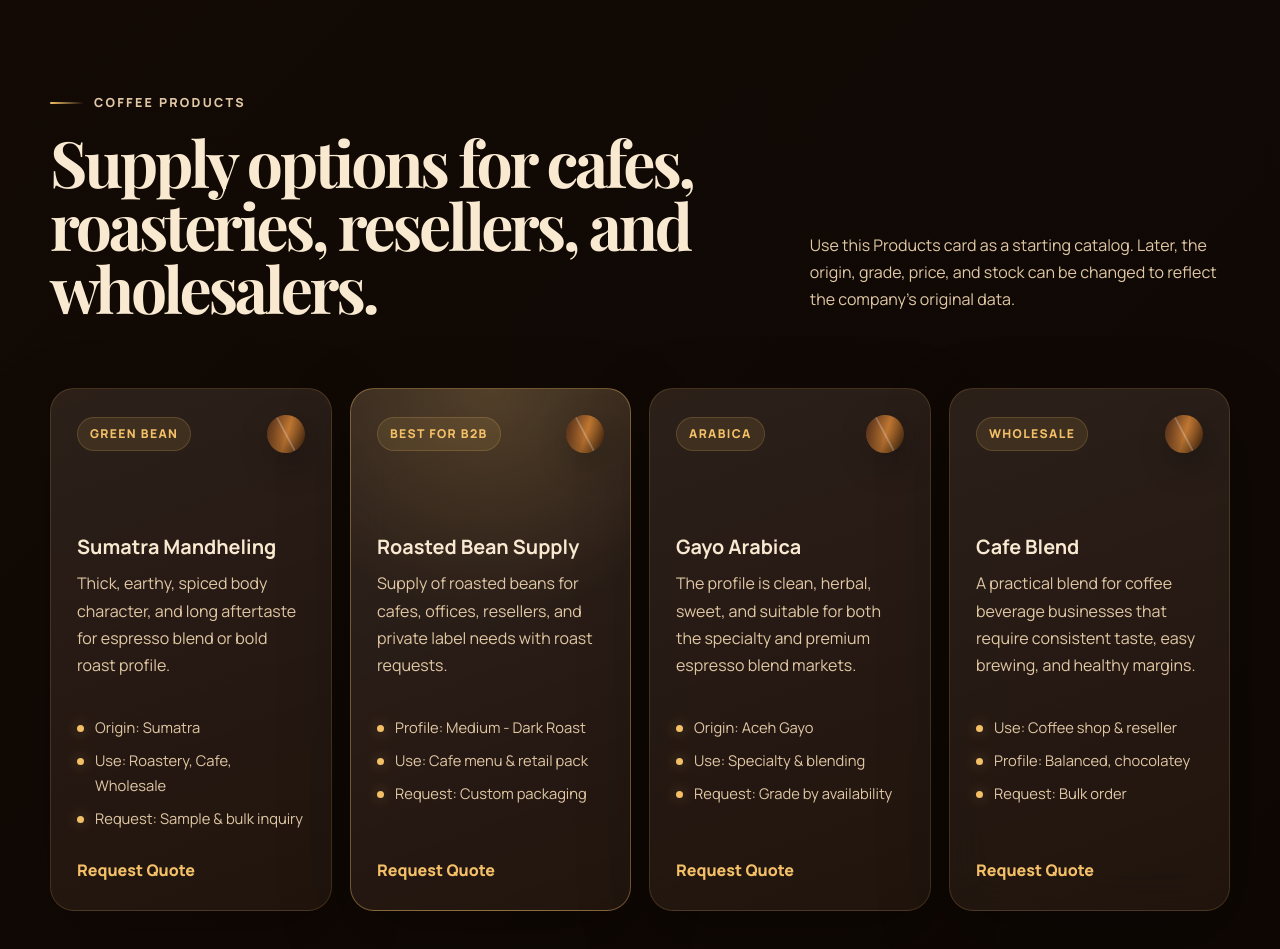
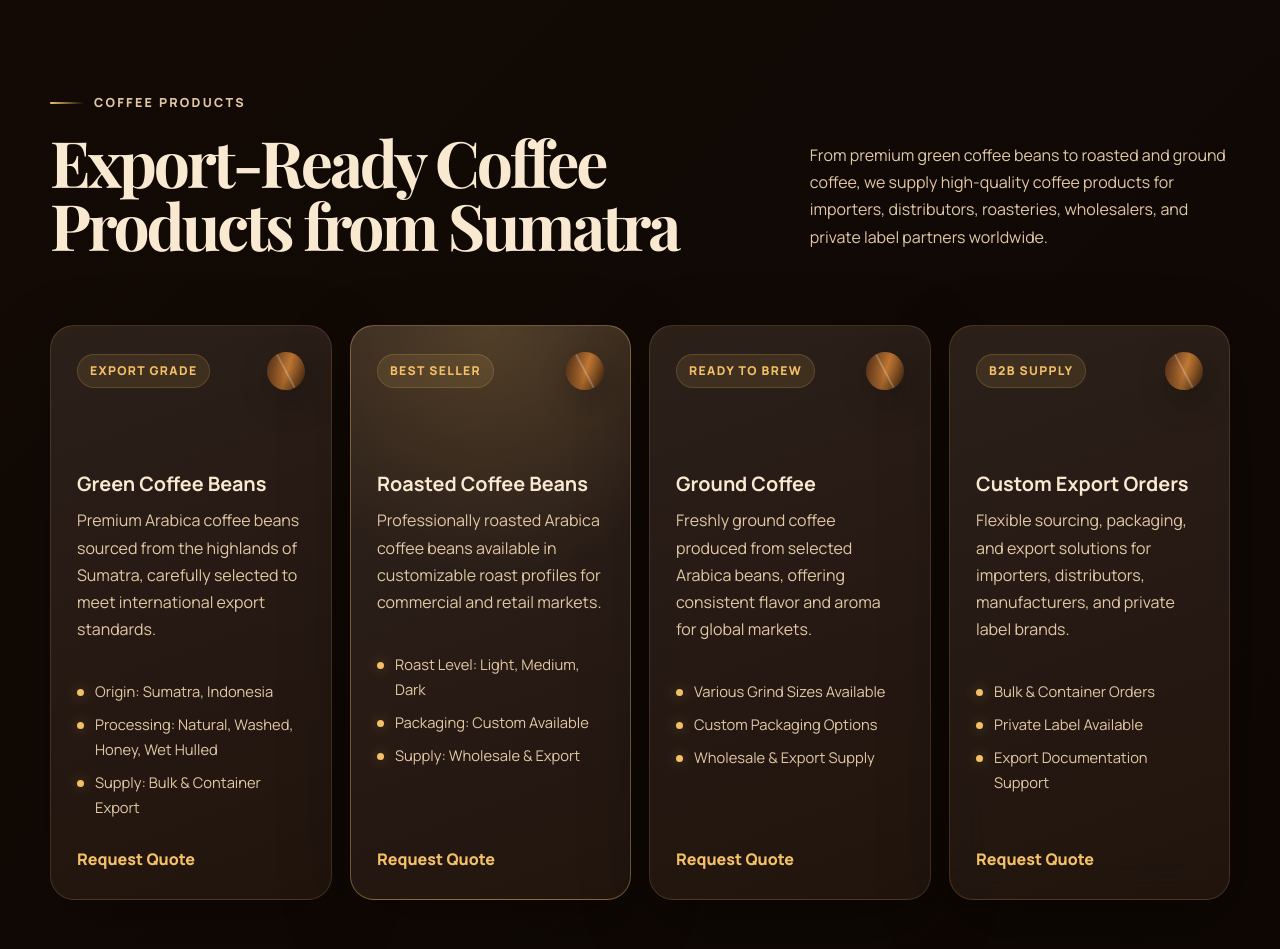
Before and after one commit to ridhoutama01233/cv-ridho-utama-berkah, a plain HTML site: page index.html in a window 1280 px wide. Shown: the part 4180-5129 px from the top of the page. Drawn offline with nearby package versions, Linux system fonts and the light colour scheme; animation ran at ten frames a second.

Commit message:
Revise coffee product listings and details
Updated coffee product descriptions and added new product cards.

```diff
--- a/index.html
+++ b/index.html
@@ -260,70 +260,71 @@
         <div class="section-header split" data-reveal="up">
           <div>
             <p class="eyebrow"><span></span> Coffee Products</p>
-            <h2>Supply options for cafes, roasteries, resellers, and wholesalers.</h2>
+ <h2>Export-Ready Coffee Products from Sumatra</h2>
 </div>
-          <p>Use this Products card as a starting catalog. Later, the origin, grade, price, and stock can be changed to reflect the company's original data.</p>
+<p>From premium green coffee beans to roasted and ground coffee, we supply high-quality coffee products for importers, distributors, roasteries, wholesalers, and private label partners worldwide.</p>
 </div>
 
 <div class="product-grid">
+
   <article class="product-card tilt-card" data-reveal="up">
     <div class="product-top">
-              <span class="product-label">Green Bean</span>
+      <span class="product-label">Export Grade</span>
       <span class="product-dot"></span>
     </div>
-            <h3>Sumatra Mandheling</h3>
-            <p>Thick, earthy, spiced body character, and long aftertaste for espresso blend or bold roast profile.</p>
+    <h3>Green Coffee Beans</h3>
+    <p>Premium Arabica coffee beans sourced from the highlands of Sumatra, carefully selected to meet international export standards.</p>
     <ul>
-              <li>Origin: Sumatra</li>
-              <li>Use: Roastery, Cafe, Wholesale</li>
-              <li>Request: Sample & bulk inquiry</li>
+      <li>Origin: Sumatra, Indonesia</li>
+      <li>Processing: Natural, Washed, Honey, Wet Hulled</li>
+      <li>Supply: Bulk & Container Export</li>
     </ul>
-            <a href="contact.html?product=Sumatra%20Mandheling%20Green%20Bean#inquiry">Request Quote</a>
+    <a href="contact.html?product=Green%20Coffee%20Beans#inquiry">Request Quote</a>
   </article>
 
   <article class="product-card tilt-card featured" data-reveal="up">
     <div class="product-top">
-              <span class="product-label">Best for B2B</span>
+      <span class="product-label">Best Seller</span>
       <span class="product-dot"></span>
     </div>
-            <h3>Roasted Bean Supply</h3>
-            <p>Supply of roasted beans for cafes, offices, resellers, and private label needs with roast requests.</p>
+    <h3>Roasted Coffee Beans</h3>
+    <p>Professionally roasted Arabica coffee beans available in customizable roast profiles for commercial and retail markets.</p>
     <ul>
-              <li>Profile: Medium - Dark Roast</li>
-              <li>Use: Cafe menu & retail pack</li>
-              <li>Request: Custom packaging</li>
+      <li>Roast Level: Light, Medium, Dark</li>
+      <li>Packaging: Custom Available</li>
+      <li>Supply: Wholesale & Export</li>
     </ul>
-            <a href="contact.html?product=Roasted%20Bean%20Supply#inquiry">Request Quote</a>
+    <a href="contact.html?product=Roasted%20Coffee%20Beans#inquiry">Request Quote</a>
   </article>
 
   <article class="product-card tilt-card" data-reveal="up">
     <div class="product-top">
-              <span class="product-label">Arabica</span>
+      <span class="product-label">Ready to Brew</span>
       <span class="product-dot"></span>
     </div>
-            <h3>Gayo Arabica</h3>
-            <p>The profile is clean, herbal, sweet, and suitable for both the specialty and premium espresso blend markets.</p>
+    <h3>Ground Coffee</h3>
+    <p>Freshly ground coffee produced from selected Arabica beans, offering consistent flavor and aroma for global markets.</p>
     <ul>
-              <li>Origin: Aceh Gayo</li>
-              <li>Use: Specialty & blending</li>
-              <li>Request: Grade by availability</li>
+      <li>Various Grind Sizes Available</li>
+      <li>Custom Packaging Options</li>
+      <li>Wholesale & Export Supply</li>
     </ul>
-            <a href="contact.html?product=Gayo%20Arabica#inquiry">Request Quote</a>
+    <a href="contact.html?product=Ground%20Coffee#inquiry">Request Quote</a>
   </article>
 
   <article class="product-card tilt-card" data-reveal="up">
     <div class="product-top">
-              <span class="product-label">Wholesale</span>
+      <span class="product-label">B2B Supply</span>
       <span class="product-dot"></span>
     </div>
-            <h3>Cafe Blend</h3>
-            <p>A practical blend for coffee beverage businesses that require consistent taste, easy brewing, and healthy margins.</p>
+    <h3>Custom Export Orders</h3>
+    <p>Flexible sourcing, packaging, and export solutions for importers, distributors, manufacturers, and private label brands.</p>
     <ul>
-              <li>Use: Coffee shop & reseller</li>
-              <li>Profile: Balanced, chocolatey</li>
-              <li>Request: Bulk order</li>
+      <li>Bulk & Container Orders</li>
+      <li>Private Label Available</li>
+      <li>Export Documentation Support</li>
     </ul>
-            <a href="contact.html?product=Cafe%20Blend#inquiry">Request Quote</a>
+    <a href="contact.html?product=Custom%20Export%20Orders#inquiry">Request Quote</a>
   </article>
        </div>
       </div>
```
Lines whose indentation alone changed are shown as unchanged.
